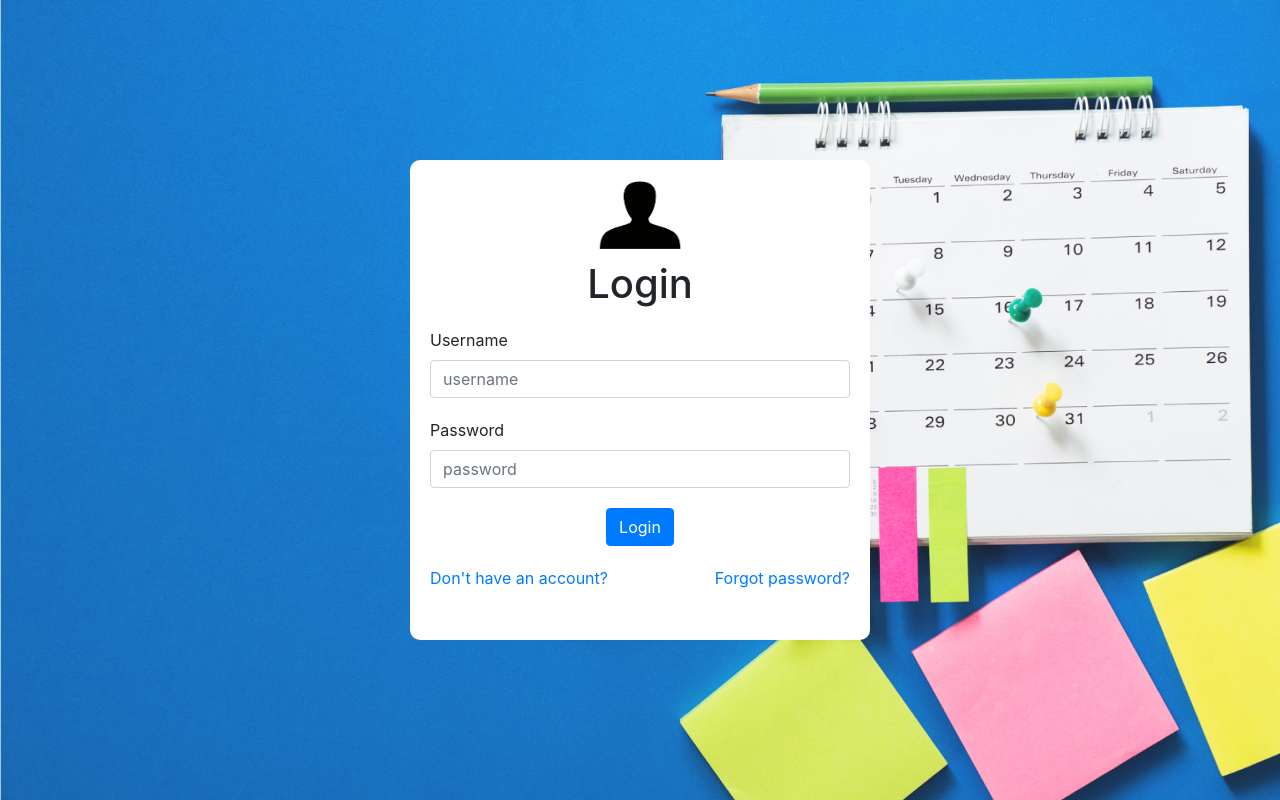
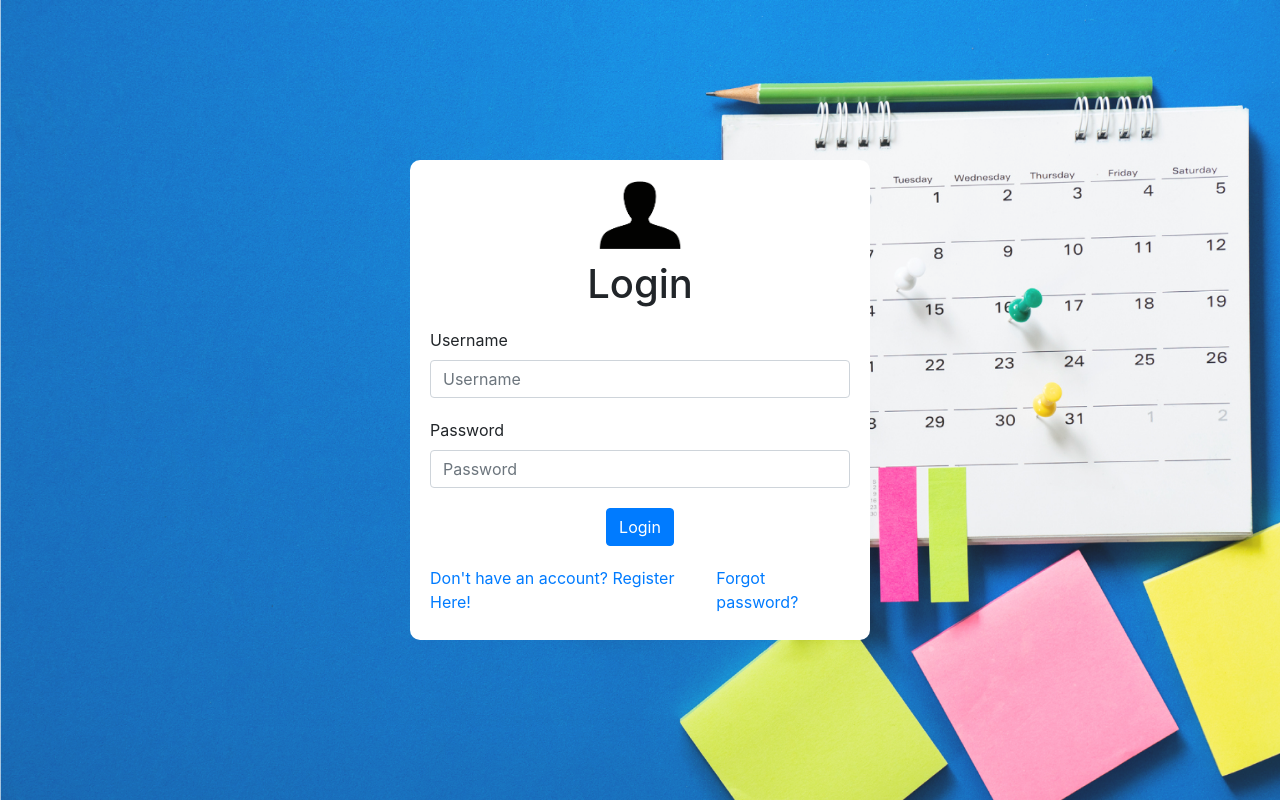
Before and after one commit to SlayerPhantom/Team-Schedule, a React (Create React App) app in the folder frontend/: page / in a window 1280 px wide. Built offline with nearby package versions, Linux system fonts and the light colour scheme; the HTML template or start-up script is replaced by a standard one.

Commit message:
Update Login.js

```diff
--- a/frontend/src/pages/Login.js
+++ b/frontend/src/pages/Login.js
@@ -82,7 +82,7 @@ function Login() {
 						<Input
 							type="text"
 							name="username"
-							placeholder="username"
+							placeholder="Username"
 							value={username}
 							onChange={(e) => setUsername(e.target.value)}
 						/>
@@ -92,7 +92,7 @@ function Login() {
 						<Input
 							type="password"
 							name="password"
-							placeholder="password"
+							placeholder="Password"
 							value={password}
 							onChange={(e) => setPassword(e.target.value)}
 						/>
@@ -109,7 +109,7 @@ function Login() {
 							justifyContent: 'space-between',
 						}}
 					>
-						<Link to="/register">Don't have an account?</Link>
+						<Link to="/register">Don't have an account? Register Here!</Link>
 						<Link to="/forgotpassword">Forgot password?</Link>
 					</div>
 				</Form>
```
